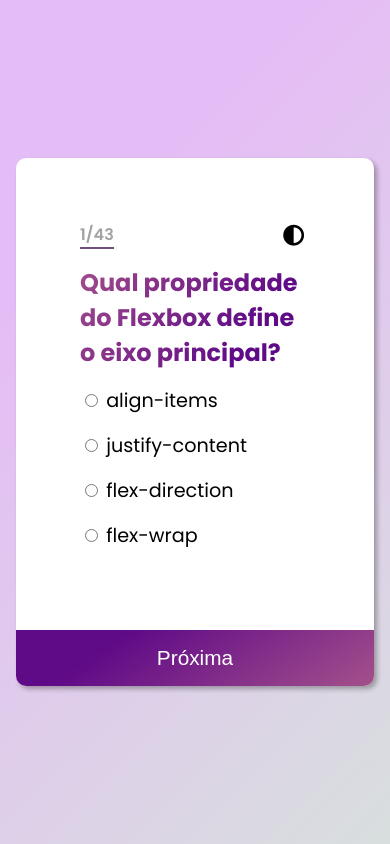
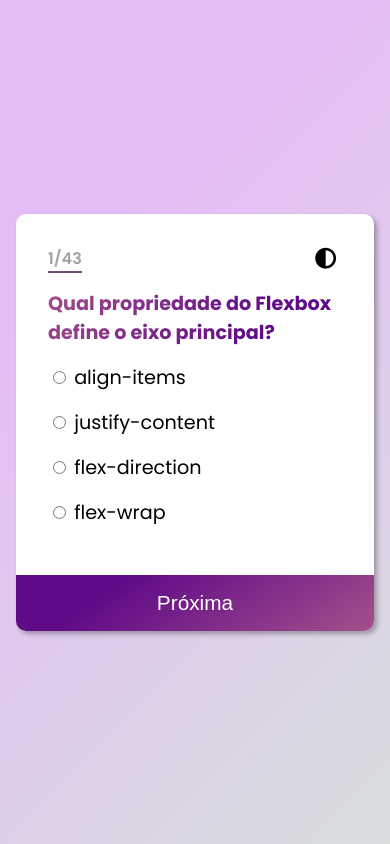
Before and after one commit to LucasSouza159/quizapp, a plain HTML site: page index.html in a window 390 px wide. Drawn offline with Linux system fonts and the light colour scheme.

Commit message:
update v1.2
Dando inicio a responsivo mobile, (não será feita muitas alterações).

```diff
--- a/src/style.css
+++ b/src/style.css
@@ -28,7 +28,6 @@ body{
 .quiz-header{
     padding: 4rem;
     transition: all .3s linear;
-
 }
 .center{
     text-align: center;
@@ -151,3 +150,17 @@ h2.dark{
     border-radius: 50%;
     transition: all .3s linear;
 }
+
+
+/* Mobile */
+@media (max-width: 450px) {
+    .quiz-header{
+        padding: 2rem;
+    }
+    .wrongAnswers{
+        padding: 5px 2rem;
+    }
+    h2{
+        font-size: 1.2rem;
+    }
+}
```
